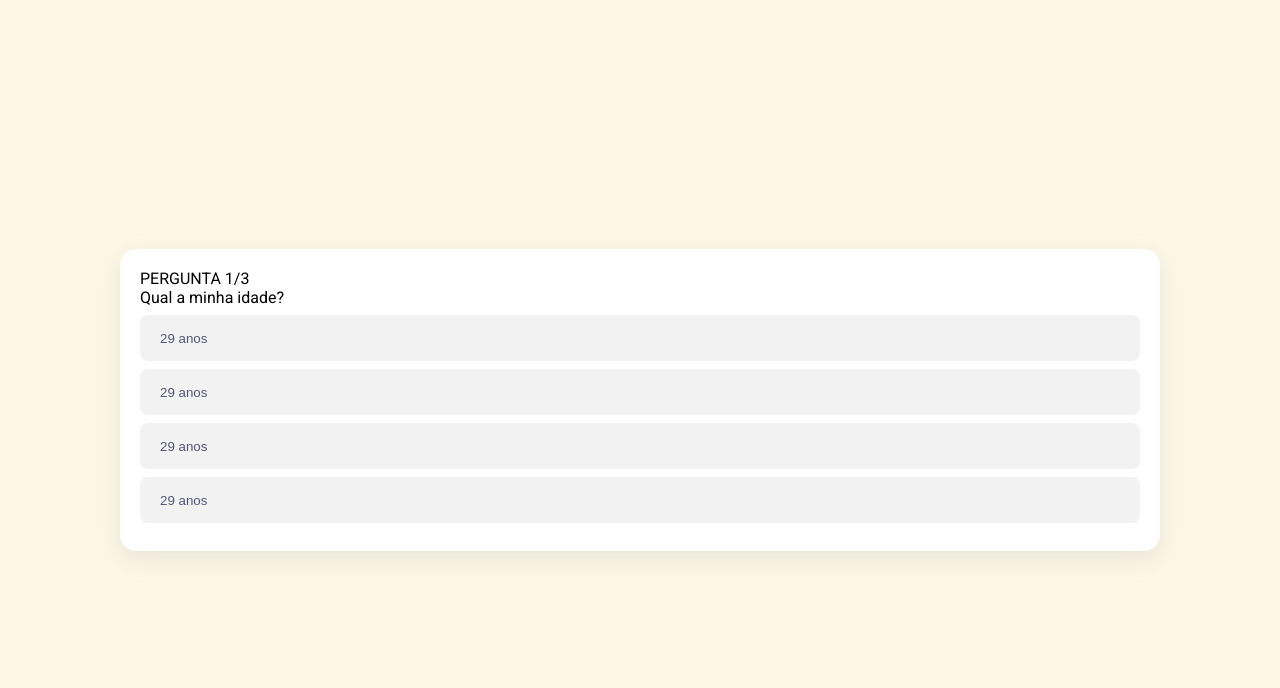
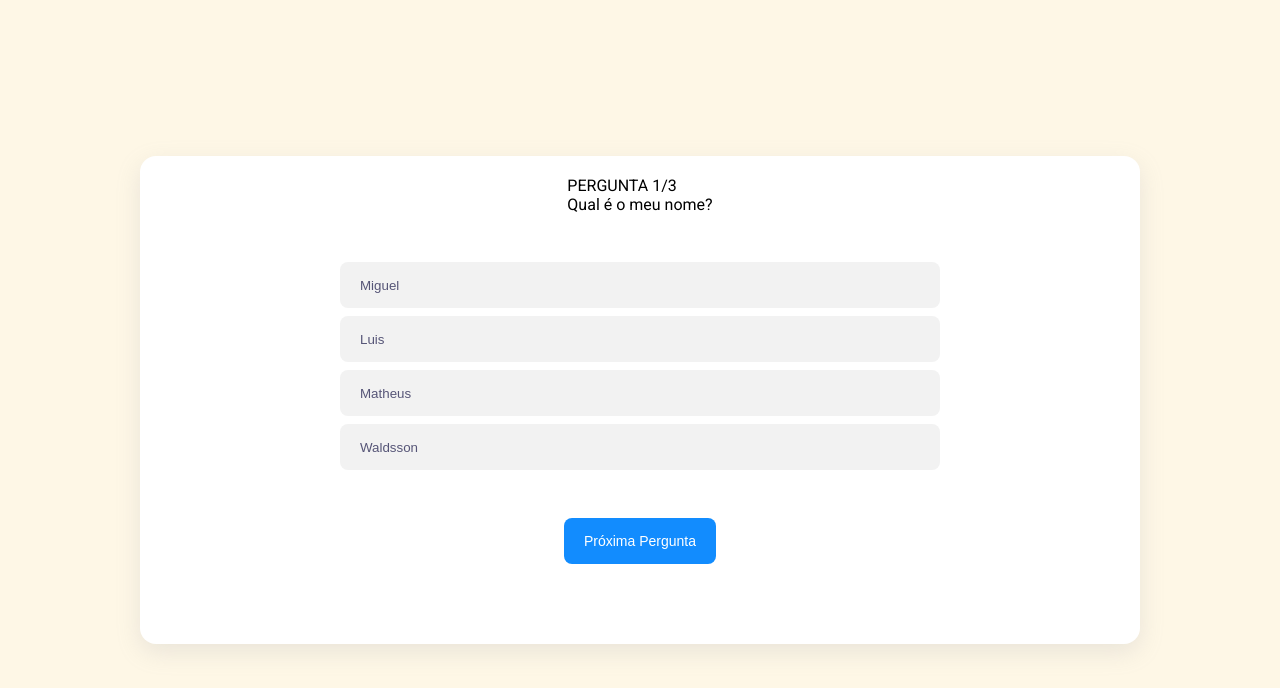
Before and after one commit to WalSacramento/QuizApp-React, a React (Vite) app: page / in a window 1280 px wide. Shown: the top 688 px of the page. Built offline with nearby package versions, Linux system fonts and the light colour scheme.

Commit message:
Adicionadas função de alternar as perguntas e respostas de acordo com banco de questões, identifica se a resposta está correta.

```diff
--- a/index.html
+++ b/index.html
@@ -1,5 +1,5 @@
 <!DOCTYPE html>
-<html lang="en">
+<html lang="pt-BR">
   <head>
     <meta charset="UTF-8" />
     <link rel="icon" type="image/svg+xml" href="/vite.svg" />
--- a/src/components/QuestionAnswer/index.jsx
+++ b/src/components/QuestionAnswer/index.jsx
@@ -1,9 +1,18 @@
 import S from './styles.module.scss'
 
-export function QuestionAnswer () {
+export function QuestionAnswer ({
+  question,
+  answer,
+  handleAnswerQuestion
+}) {
+
+
   return (
-    <button className={S.container}>
-      29 anos
+    <button
+      className={S.container}
+      onClick={(event) => handleAnswerQuestion(event, question, answer)}
+      >
+      {answer}
     </button>
   )
 }
--- a/src/components/Quiz/index.jsx
+++ b/src/components/Quiz/index.jsx
@@ -1,21 +1,84 @@
-import React from 'react'
+import React, {useState} from 'react'
 import { QuestionAnswer } from '../QuestionAnswer'
 
 import S from './styles.module.scss'
 
+const QUESTIONS = [
+  {
+    id: 1,
+    question: 'Qual é o meu nome?',
+    answers: ['Miguel', 'Luis', 'Matheus', 'Waldsson'],
+    correctAnswer: 'Waldsson'
+  },
+  {
+    id: 2,
+    question: 'Qual é a minha idade?',
+    answers: ['18', '22', '32', '20'],
+    correctAnswer: '22'
+  },
+  {
+    id: 3,
+    question: 'O que sou?',
+    answers: ['Desenvolvedor', 'Médico', 'Eletricista', 'Jogador de Futebol'],
+    correctAnswer: 'Desenvolvedor'
+  },
+
+]
+
 export function Quiz () {
+  const [currentQuestionIndex, setCurrentQuestionIndex] = useState(0)
+  const [isTakingQuiz, setIsTakingQuiz] = useState(true)
+  const currentQuestion = QUESTIONS
+  [currentQuestionIndex]
+
+  const handleNextQuestion = () => {
+    if (currentQuestionIndex + 1 < QUESTIONS.length){
+    setCurrentQuestionIndex(currentQuestionIndex + 1)
+  } else {
+    setIsTakingQuiz(false)
+  }
+  }
+
+  const handleAnswerQuestion = (event, question, userAnswer) => {
+    const isCorrectAnswer = question.correctAnswer === userAnswer
+
+    const resultClassName = isCorrectAnswer ? S.correct : S.incorrect
+
+    event.currentTarget.classList.toggle(resultClassName)
+  }
+
+  const quizSize = QUESTIONS.length
+  const navigationButtonText = currentQuestionIndex + 1 === quizSize ? 'Ver Resultado' : 'Próxima Pergunta'
+
   return (
-    <div className = {S.container}>
+    <div className={S.container}>
       <div className={S.card}>
-        <header>
-          <span>PERGUNTA 1/3</span>
-          <p>Qual a minha idade?</p>
-        </header>
+        {isTakingQuiz ? (
+          <div className={S.quiz}>
+            <header>
+              <span>PERGUNTA {currentQuestionIndex + 1}/{quizSize} </span>
+              <p>{currentQuestion.question}</p>
+            </header>
 
-        <QuestionAnswer />
-        <QuestionAnswer />
-        <QuestionAnswer />
-        <QuestionAnswer />
+            <ul className={S.answers}>
+              {currentQuestion.answers.map(answer => (
+                <li key={answer}>
+                  <QuestionAnswer
+                  question={currentQuestion}
+                  answer={answer}
+                  handleAnswerQuestion={handleAnswerQuestion}/>
+                </li>
+              )
+                )}
+            </ul>
+
+            <button className={S.navigationBtn} onClick={handleNextQuestion}>
+              {navigationButtonText}
+            </button>
+          </div>
+        ) : (
+          <h1>Resultado</h1>
+        )}
       </div>
     </div>
   )
--- a/src/components/Quiz/styles.module.scss
+++ b/src/components/Quiz/styles.module.scss
@@ -10,7 +10,47 @@
   border-radius: 16px;
   max-width: 1000px;
   width: 100%;
-  padding: 20px;
   margin: 20px;
   box-shadow: rgba(149, 157, 165, 0.2) 0px 8px 24px;
 }
+
+.quiz {
+  display: flex;
+  flex-direction: column;
+  justify-content: center;
+  align-items: center;
+  height: 100%;
+  padding: 20px 20px 80px;
+}
+
+.answers {
+  margin-top: 40px;
+  max-width: 600px;
+  width: 100%;
+
+  li {
+    list-style: none;
+  }
+}
+
+.correct {
+  border: 2px solid #4caf50;
+  background-color: #e8f5e9;
+}
+
+.incorrect {
+  border: 2px solid #ff1744;
+  background-color: #ffebee;
+}
+
+.navigationBtn {
+  height: 46px;
+  background-color: #128cfe;
+  border-radius: 8px;
+  border: 0;
+  color: #fff;
+  font-size: 14px;
+  padding: 0 20px;
+  cursor: pointer;
+  margin-top: 40px;
+}
```
